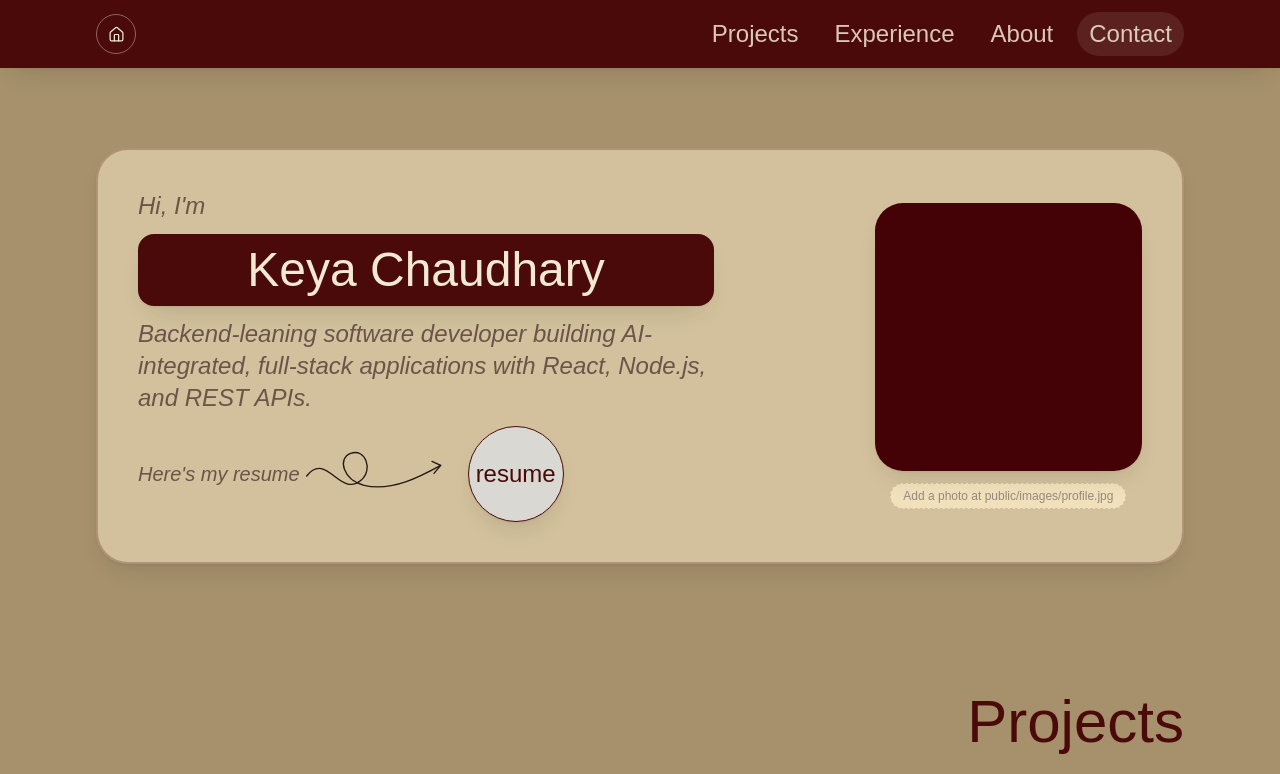
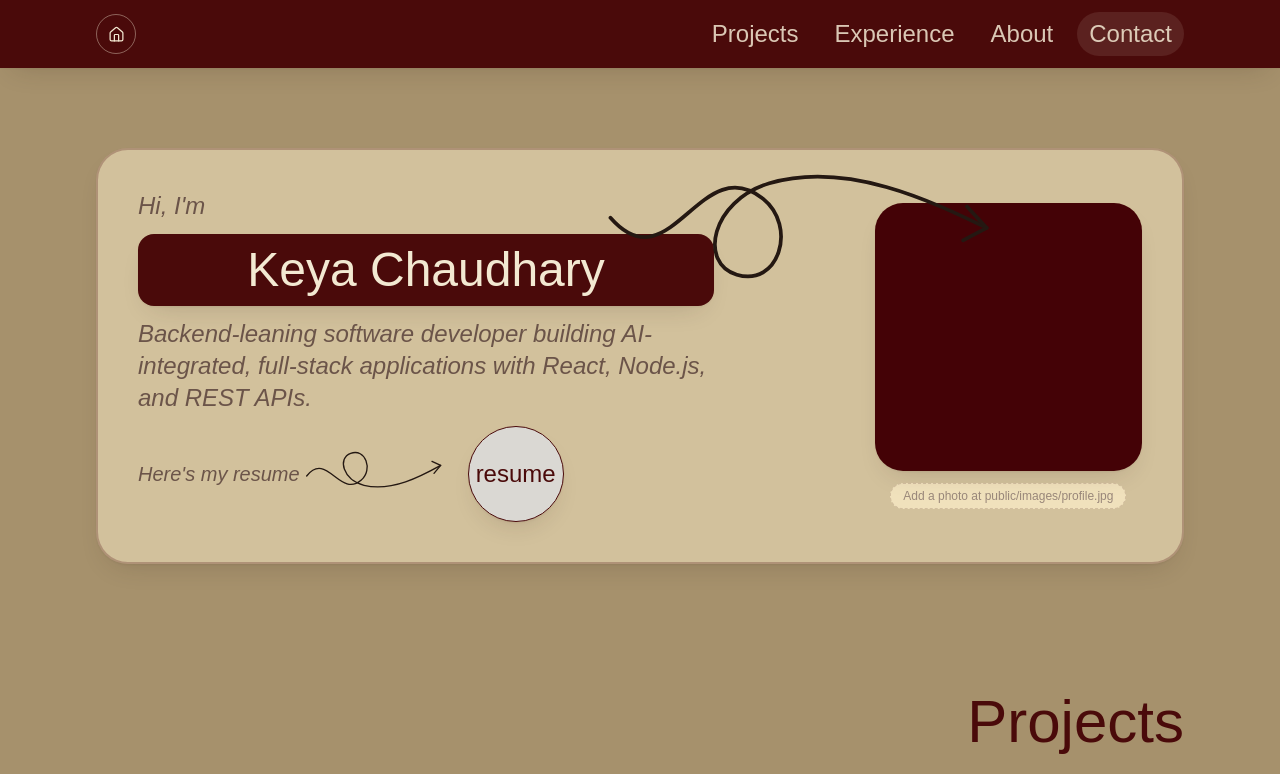
Before and after one commit to keya-05/portfolio-website, a Next.js app: page / in a window 1280 px wide. Shown: the top 774 px of the page. Built offline with nearby package versions, Linux system fonts and the light colour scheme; a web font is replaced by a local one.

Commit message:
Added the inverted arrorw

```diff
--- a/src/components/Hero.tsx
+++ b/src/components/Hero.tsx
@@ -11,6 +11,34 @@ function ResumeDoodle() {
     <svg
       viewBox="0 0 240 110"
       className="h-16 w-32 shrink-0 text-doodle sm:h-20 sm:w-40"
+      fill="none"
+      aria-hidden="true"
+    >
+      <path
+        d="M4,58 C34,20 54,92 86,64 C104,48 92,16 70,24 C50,31 58,64 90,72 C132,82 176,58 205,42"
+        stroke="currentColor"
+        strokeWidth="2"
+        strokeLinecap="round"
+      />
+      <path
+        d="M205,42 L192,36 M205,42 L195,54"
+        stroke="currentColor"
+        strokeWidth="2"
+        strokeLinecap="round"
+      />
+    </svg>
+  );
+}
+
+// Same doodle as the resume arrow, flipped upside down, bridging the name
+// box across to the photo — nudged up so its loop pokes above the card's
+// top edge. Desktop-only — the two columns stack on mobile, so there's
+// nothing to bridge.
+function NameToPhotoDoodle() {
+  return (
+    <svg
+      viewBox="0 0 240 110"
+      className="pointer-events-none absolute left-[48%] top-0 z-20 hidden h-56 w-96 -translate-x-[15px] -translate-y-[66px] -rotate-3 -scale-y-100 text-doodle xl:block xl:h-64 xl:w-[28rem]"
       fill="none"
       aria-hidden="true"
     >
@@ -46,6 +74,7 @@ export default function Hero() {
       className="mx-auto max-w-screen-2xl px-6 py-16 sm:px-10 sm:py-24 lg:px-16 lg:py-20 xl:px-24"
     >
       <div className="relative grid grid-cols-1 items-center gap-6 rounded-[32px] border-2 border-wine/25 bg-surface/60 p-6 shadow-card sm:p-8 lg:grid-cols-[1.6fr_.6fr] lg:gap-6 lg:p-10">
+        <NameToPhotoDoodle />
         <Reveal className="flex flex-col items-start gap-3 text-center lg:text-left">
           <span className="font-serif text-xl italic leading-relaxed text-ink-2 sm:text-2xl">
             Hi, I&apos;m
```
